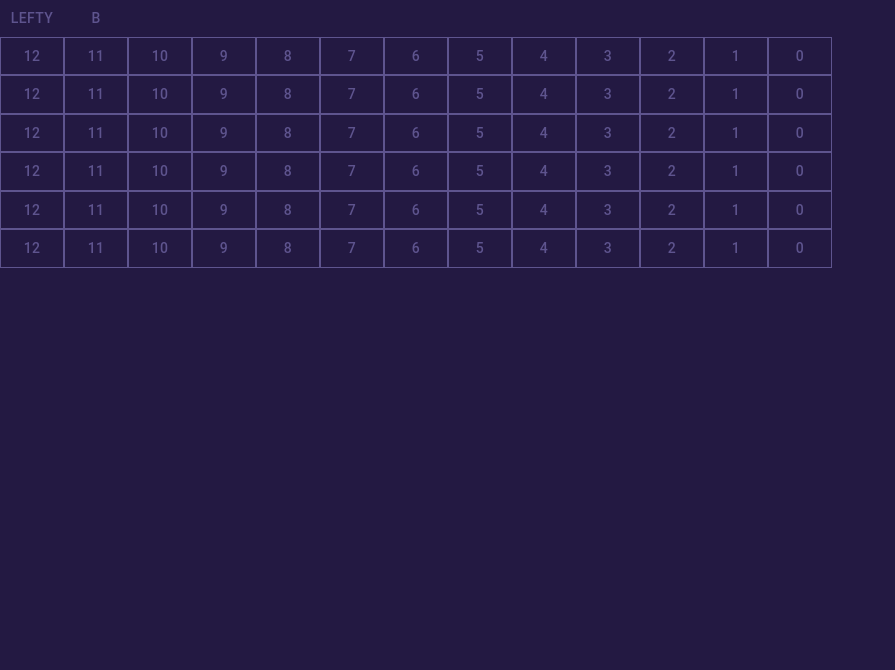
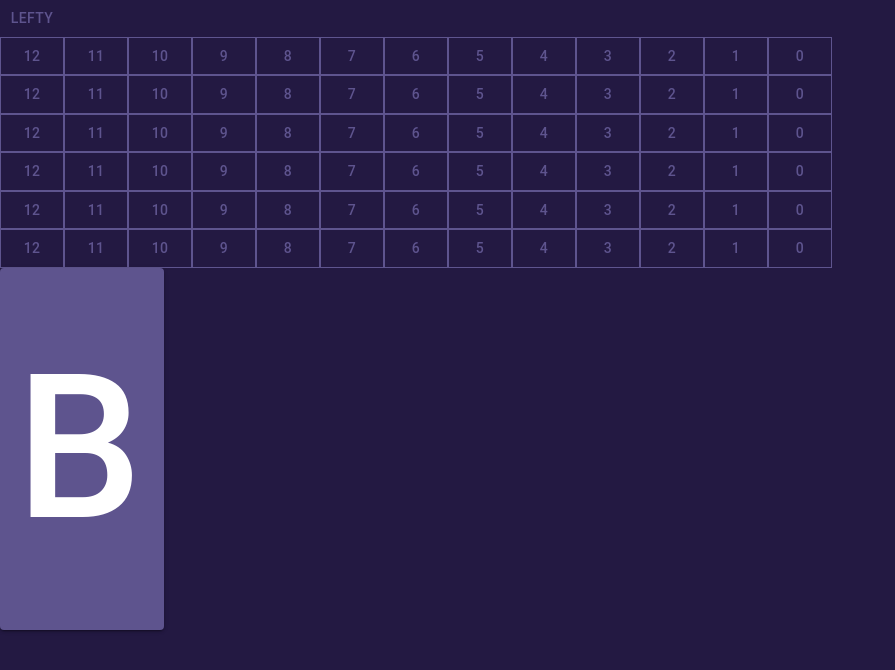
Before and after one commit to noah-stahl/fretty, a React app: page /mui in a window 1280 px wide. Shown: the top 670 px of the page, without its empty margins (0-895 px from the left). Built offline with nearby package versions, Linux system fonts and the light colour scheme; no server answers.

Commit message:
bigger quiz button

```diff
--- a/src/Components/QuizButton.tsx
+++ b/src/Components/QuizButton.tsx
@@ -12,6 +12,6 @@ export function QuizButton () {
     }
   }
   return (
-    <Button onClick={rerollTargetNote}>{displayValue}</Button>
+    <Button variant="contained" sx={{ fontSize: '150pt' }} onClick={rerollTargetNote}>{displayValue}</Button>
   )
 }
--- a/src/Views/Fretboard.tsx
+++ b/src/Views/Fretboard.tsx
@@ -15,7 +15,8 @@ export function Fretboard () {
   return (
     <>
     <Button onClick={() => setLeftHanded(!leftHanded)}>{leftHanded ? 'lefty' : 'righty' }</Button>
-    <QuizButton />
+    <Grid container>
+      <Grid item>
         <Grid container>
           <HighEString leftHanded={leftHanded}/>
           <BString leftHanded={leftHanded}/>
@@ -24,6 +25,11 @@ export function Fretboard () {
           <AString leftHanded={leftHanded}/>
           <EString leftHanded={leftHanded}/>
         </Grid>
+      </Grid>
+      <Grid item>
+        <QuizButton />
+      </Grid>
+    </Grid>
     </>
   )
 }
```
Lines whose indentation alone changed are shown as unchanged.
